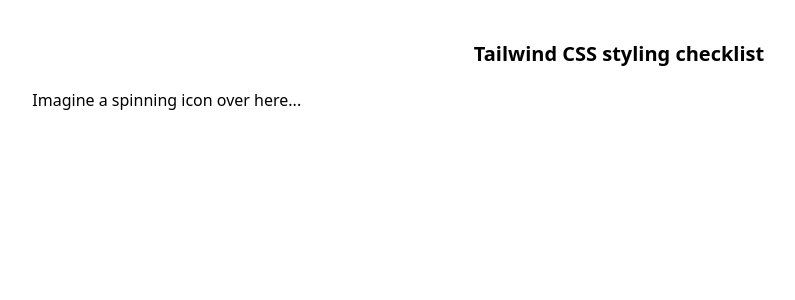
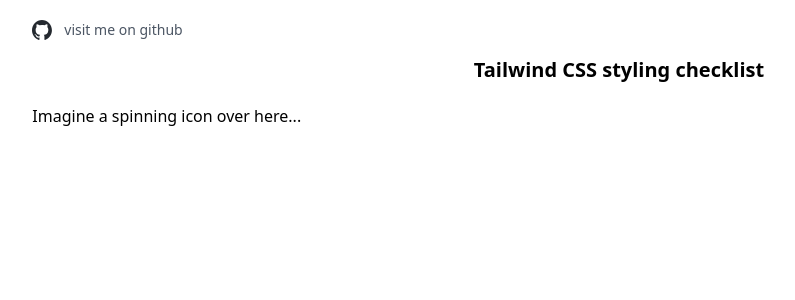
Before and after one commit to laszloekovacs/tailwind-checklist, a React (Vite) app: page / in a window 1280 px wide. Shown: the top 300 px of the page, without its empty margins (21-816 px from the left). Built offline with nearby package versions, Linux system fonts and the light colour scheme; no server answers.

Commit message:
added github link

```diff
--- a/src/App.jsx
+++ b/src/App.jsx
@@ -6,8 +6,19 @@ const client = new QueryClient()
 
 const App = () => {
     return (
-        <div className="w-full mb-40 mt-10">
+        <div className="w-full mb-40 mt-5">
             <div className="w-11/12 mx-auto">
+                <a
+                    className="flex flex-row content-center text-sm text-gray-600 hover:text-cyan-600 hover:underline mb-4"
+                    href="http://laszloekovacs@github.com"
+                >
+                    <img
+                        className="w-5 h-5 mr-3"
+                        src="./github-mark.svg"
+                        alt="github logo"
+                    />
+                    <span>visit me on github</span>
+                </a>
                 <h1 className="text-xl text-center font-bold mb-5 ">
                     Tailwind CSS styling checklist
                 </h1>
```
Also changed, not shown: public/github-mark.svg (added).
